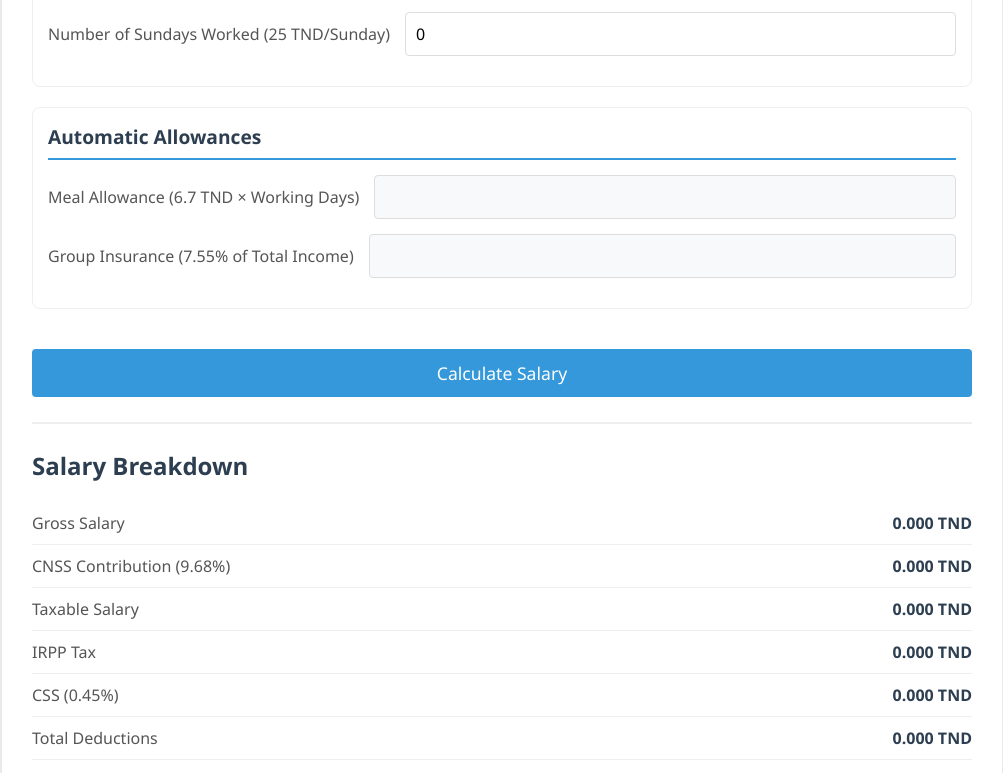
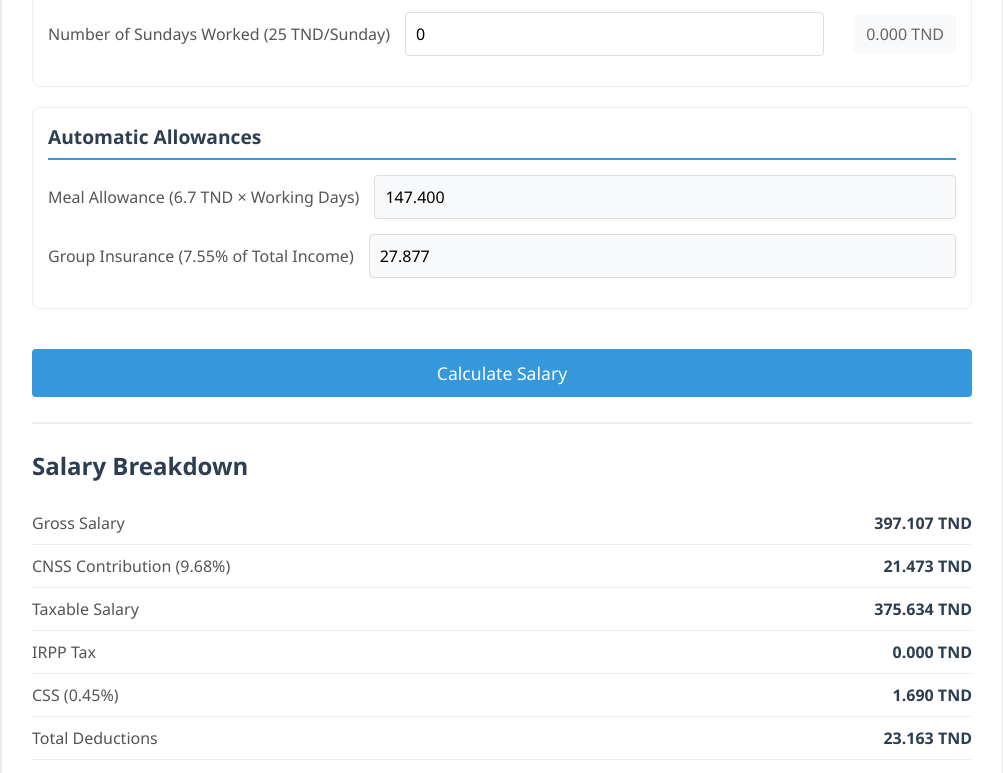
Before and after one commit to Zidor200/CNXSalaryCalculator, a website: page index.html in a window 1280 px wide. Both pictures are taken after typing "5", "5", "5" into the empty fields and a click on the button "Calculate Salary". Shown: the part 1010-1783 px from the top of the page, without its empty margins (138-1141 px from the left). Drawn offline with Linux system fonts and the light colour scheme.

Commit message:
Initial commit: Concentrix Salary Calculator

```diff
--- a/index.html
+++ b/index.html
@@ -104,6 +104,7 @@
                     <div class="input-group">
                         <label for="sundaysWorked" data-translate="sundaysWorked">Number of Sundays Worked (25 TND/Sunday):</label>
                         <input type="number" id="sundaysWorked" value="0" min="0" max="4" step="1">
+                        <div id="sundayRate" class="calculated-value">0.000 TND</div>
                     </div>
                 </div>
 
--- a/script.js
+++ b/script.js
@@ -97,7 +97,7 @@ const translations = {
     }
 };
 
-// Helper function to format numbers
+// Add the formatNumber function
 function formatNumber(number) {
     return number.toFixed(3);
 }
@@ -181,49 +181,68 @@ function debugIRPP(monthlyTaxableIncome) {
     console.log(`Annual IRPP: ${(monthlyIRPP * 12).toFixed(3)} TND`);
 }
 
-// Main calculation function
+// Add this helper function at the top of your file
+function safeGetElementValue(id, defaultValue = 0) {
+    const element = document.getElementById(id);
+    if (!element) return defaultValue;
+    return parseFloat(element.value) || defaultValue;
+}
+
+// Add this helper function for updating elements safely
+function safeUpdateElement(id, value, isInput = false) {
+    const element = document.getElementById(id);
+    if (!element) return;
+    if (isInput) {
+        element.value = value;
+    } else {
+        element.textContent = value;
+    }
+}
+
+// Update your calculateSalary function
 function calculateSalary() {
-    // Get input values
-    const baseSalary = parseFloat(document.getElementById('baseSalary').value) || 0;
-    const absenceDays = parseInt(document.getElementById('absenceDays').value) || 0;
-    const isHalftime = document.getElementById('halftimeRegime').checked;
-    const seniorityYears = parseInt(document.getElementById('seniorityYears').value) || 0;
-    const seniorityMonths = parseInt(document.getElementById('seniorityMonths').value) || 0;
-    const languageBonus = parseFloat(document.getElementById('languageBonus').value) || 0;
-    const publicHolidays = parseInt(document.getElementById('publicHolidays').value) || 0;
-    const nightShiftHours = parseInt(document.getElementById('nightShiftHours').value) || 0;
-    const productivityRate = parseFloat(document.getElementById('productivityBonus').value) || 0;
-    const sundaysWorked = parseInt(document.getElementById('sundaysWorked').value) || 0;
+    console.log('Calculating salary...'); // Debug line
+
+    // Get input values safely
+    const baseSalary = safeGetElementValue('baseSalary');
+    const absenceDays = safeGetElementValue('absenceDays');
+    const isHalftime = document.getElementById('halftimeRegime')?.checked || false;
+    const seniorityYears = safeGetElementValue('seniorityYears');
+    const seniorityMonths = safeGetElementValue('seniorityMonths');
+    const languageBonus = safeGetElementValue('languageBonus');
+    const publicHolidays = safeGetElementValue('publicHolidays');
+    const nightShiftHours = safeGetElementValue('nightShiftHours');
+    const productivityRate = safeGetElementValue('productivityBonus');
+    const sundaysWorked = safeGetElementValue('sundaysWorked');
 
     // Calculate regime multiplier
     const regime = isHalftime ? 0.5 : 1;
 
     // Apply regime to base salary and related calculations
     const adjustedBaseSalary = baseSalary * regime;
-    const WORKING_DAYS = 22* regime;
-    // Calculate total seniority in months
+    const WORKING_DAYS = 22 * regime;
     const totalMonths = (seniorityYears * 12) + seniorityMonths;
 
-    // Calculate daily rate using adjusted base salary
+    // Calculate rates
     const dailyRate = (adjustedBaseSalary + TRANSPORT_ALLOWANCE + PRESENCE_ALLOWANCE) / WORKING_DAYS;
-
-    // Calculate hourly rate (daily rate / 8)
     const hourlyRate = dailyRate / 8;
 
-    // Calculate allowances and bonuses with regime adjustment
+    // Calculate allowances and bonuses
     const attendanceBonus = absenceDays > 0 ? 0 : (ATTENDANCE_BONUS * regime);
     const publicHolidaysAmount = dailyRate * publicHolidays;
     const nightShiftBonus = hourlyRate * nightShiftHours;
     const productivityBonus = adjustedBaseSalary * productivityRate;
     const mealAllowance = MEAL_ALLOWANCE_DAILY * (WORKING_DAYS - absenceDays);
-
-    // Calculate total Sundays bonus (25 TND per Sunday)
     const sundaysBonus = SUNDAY_RATE * sundaysWorked;
 
-    // Update Sunday bonus display
-    document.getElementById('sundayRate').textContent = formatNumber(sundaysBonus) + ' TND';
+    // Update displays safely
+    safeUpdateElement('sundayRate', formatNumber(sundaysBonus) + ' TND');
+    safeUpdateElement('holidayRate', formatNumber(dailyRate) + ' TND');
+    safeUpdateElement('nightShiftRate', formatNumber(hourlyRate) + ' TND');
+    safeUpdateElement('mealAllowance', formatNumber(mealAllowance), true);
+    safeUpdateElement('productivityAmount', formatNumber(productivityBonus) + ' TND');
 
-    // Calculate total income before group insurance
+    // Calculate total income
     const totalIncome = adjustedBaseSalary +
         TRANSPORT_ALLOWANCE +
         PRESENCE_ALLOWANCE +
@@ -235,12 +254,13 @@ function calculateSalary() {
         mealAllowance +
         sundaysBonus;
 
-    // Calculate group insurance based on total income if eligible
+    // Calculate group insurance
     const groupInsurance = totalMonths >= 9 ? totalIncome * GROUP_INSURANCE_RATE : 0;
+    safeUpdateElement('groupInsurance', formatNumber(groupInsurance), true);
 
-    // Update group insurance display and disable if not eligible
+    // Update insurance note if needed
     const groupInsuranceInput = document.getElementById('groupInsurance');
-    groupInsuranceInput.value = formatNumber(groupInsurance);
+    if (groupInsuranceInput) {
         if (totalMonths < 9) {
             groupInsuranceInput.classList.add('disabled');
             if (!document.getElementById('insuranceNote')) {
@@ -255,54 +275,40 @@ function calculateSalary() {
             const note = document.getElementById('insuranceNote');
             if (note) note.remove();
         }
+    }
 
+    // Calculate final values
     const absenceDeduction = dailyRate * absenceDays;
-
-    // Calculate Gross Salary
     const grossSalary = totalIncome + groupInsurance - absenceDeduction;
-
-    // Calculate CNSS base (Gross Salary - Automatic Allowances)
     const cnssBase = grossSalary - (mealAllowance + groupInsurance);
     const cnssContribution = cnssBase * CNSS_RATE;
-
-    // Calculate Taxable Salary
     const taxableSalary = grossSalary - cnssContribution;
-
-    // Calculate IRPP and CSS
     const irppTax = calculateIRPP(taxableSalary * 12);
     const cssContribution = taxableSalary * CSS_RATE;
+    const totalDeductions = cnssContribution + irppTax + cssContribution;
+    const netSalary = grossSalary - totalDeductions;
+    const netPayable = netSalary - (mealAllowance + groupInsurance);
 
-    // Calculate Total Deductions
-    const totalDeductions = cnssContribution + irppTax + cssContribution;
-
-    // Calculate Net Salary
-    const netSalary = grossSalary - totalDeductions;
-
-    // Calculate Final Net Payable
-    const automaticAllowances = mealAllowance + groupInsurance;
-    const netPayable = netSalary - automaticAllowances;
-
-    // Update displays
-    document.getElementById('holidayRate').textContent = formatNumber(dailyRate) + ' TND';
-    document.getElementById('nightShiftRate').textContent = formatNumber(hourlyRate) + ' TND';
-    document.getElementById('mealAllowance').value = formatNumber(mealAllowance);
-    document.getElementById('productivityAmount').textContent = formatNumber(productivityBonus) + ' TND';
-
-    // Update results
-    document.getElementById('grossSalary').textContent = formatNumber(grossSalary) + ' TND';
-    document.getElementById('cnssContribution').textContent = formatNumber(cnssContribution) + ' TND';
-    document.getElementById('taxableSalary').textContent = formatNumber(taxableSalary) + ' TND';
-    document.getElementById('irppTax').textContent = formatNumber(irppTax) + ' TND';
-    document.getElementById('cssContribution').textContent = formatNumber(cssContribution) + ' TND';
-    document.getElementById('totalDeductions').textContent = formatNumber(totalDeductions) + ' TND';
-    document.getElementById('netSalary').textContent = formatNumber(netSalary) + ' TND';
-    document.getElementById('netPayable').textContent = formatNumber(netPayable) + ' TND';
+    // Update results safely
+    safeUpdateElement('grossSalary', formatNumber(grossSalary) + ' TND');
+    safeUpdateElement('cnssContribution', formatNumber(cnssContribution) + ' TND');
+    safeUpdateElement('taxableSalary', formatNumber(taxableSalary) + ' TND');
+    safeUpdateElement('irppTax', formatNumber(irppTax) + ' TND');
+    safeUpdateElement('cssContribution', formatNumber(cssContribution) + ' TND');
+    safeUpdateElement('totalDeductions', formatNumber(totalDeductions) + ' TND');
+    safeUpdateElement('netSalary', formatNumber(netSalary) + ' TND');
+    safeUpdateElement('netPayable', formatNumber(netPayable) + ' TND');
 }
 
-// Event Listeners
-document.getElementById('salaryForm').addEventListener('submit', function(e) {
+// Make sure the form submission is properly handled
+document.addEventListener('DOMContentLoaded', function() {
+    const form = document.getElementById('salaryForm');
+    if (form) {
+        form.addEventListener('submit', function(e) {
             e.preventDefault();
             calculateSalary();
+        });
+    }
 });
 
 // Update the baseSalary event listener to remove Sunday rate update since it's now fixed
@@ -410,19 +416,14 @@ function changeLanguage(lang) {
     document.getElementById('lang' + lang.toUpperCase()).classList.add('active');
 }
 
-// Add these event listeners at the end of your script.js file
-document.addEventListener('DOMContentLoaded', function() {
-    // Add click event listeners for language buttons
+// Add language switcher event listeners
 document.getElementById('langEN').addEventListener('click', function() {
-        console.log('English button clicked'); // Debug log
     changeLanguage('en');
 });
 
 document.getElementById('langFR').addEventListener('click', function() {
-        console.log('French button clicked'); // Debug log
     changeLanguage('fr');
 });
 
 // Initialize with English
 changeLanguage('en');
-});
```
Lines whose indentation alone changed are shown as unchanged.
